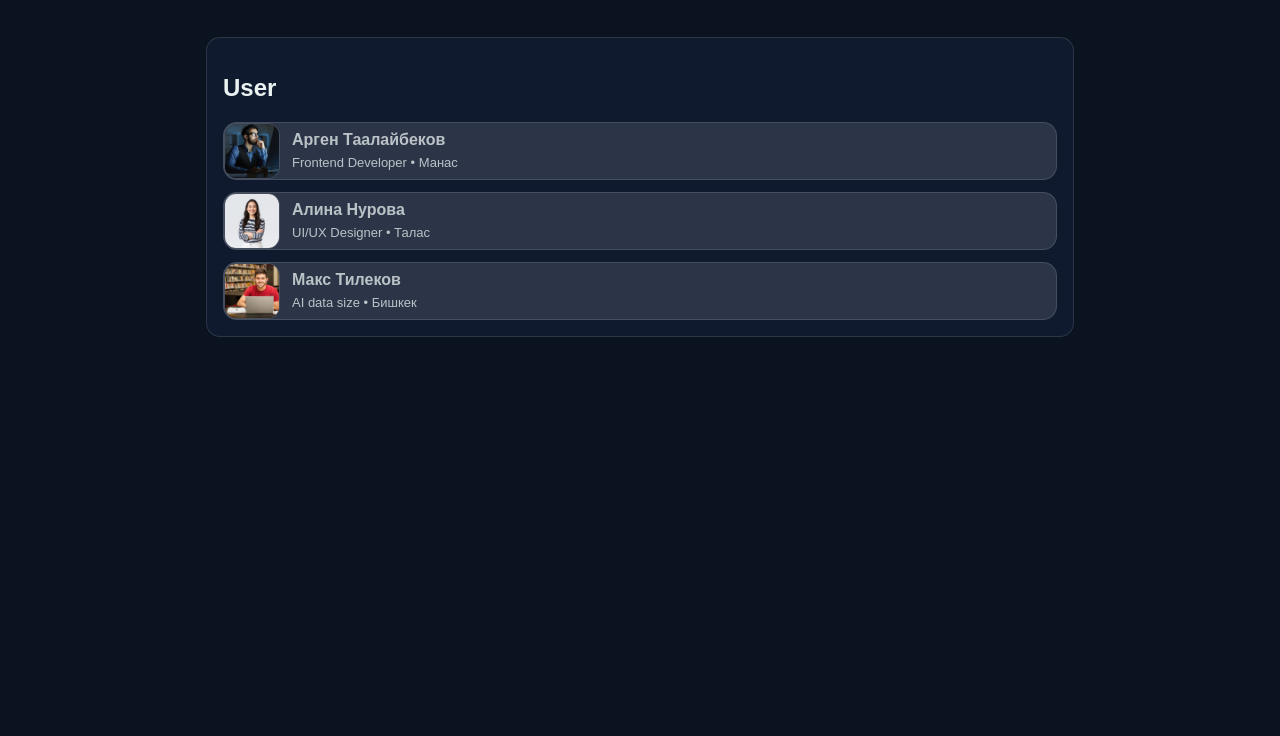
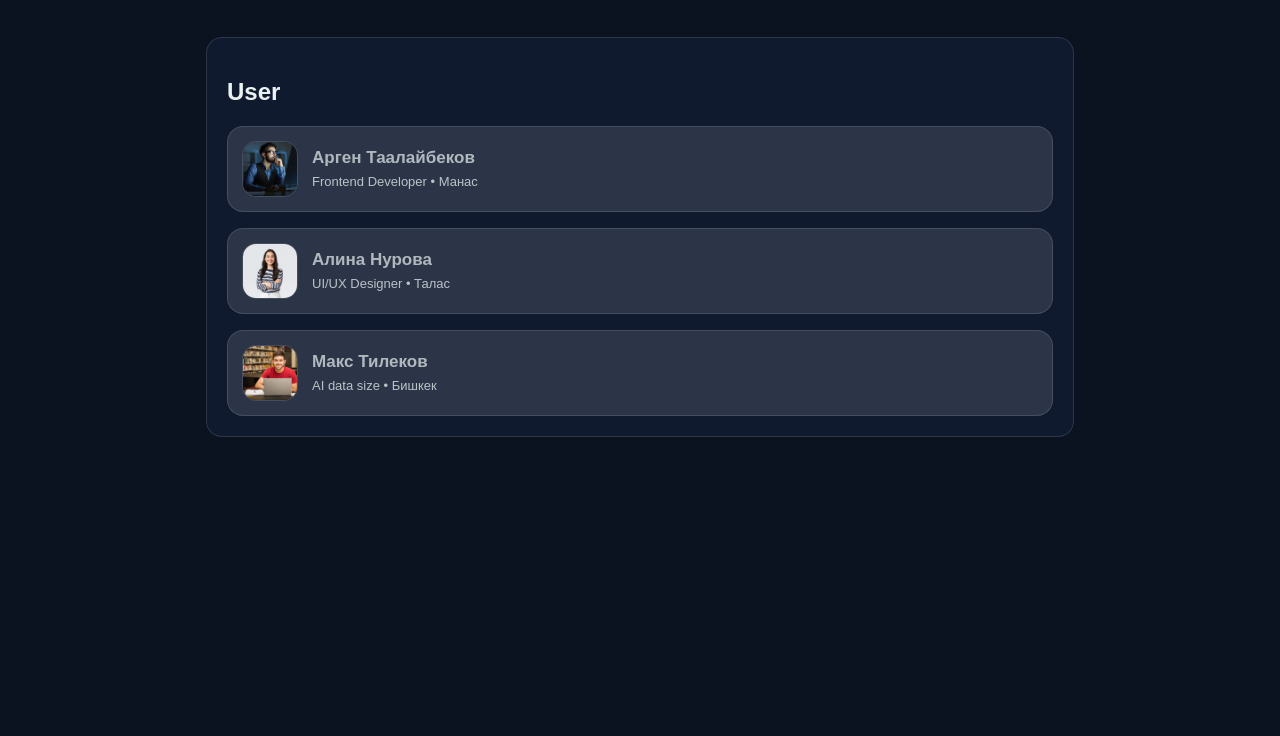
Before and after one commit to argen-2009/DOM, a plain HTML site: page index.html in a window 1280 px wide. Shown: the part 64-800 px from the top of the page. Drawn offline with Linux system fonts and the light colour scheme.

Commit message:
Update style.css

```diff
--- a/style.css
+++ b/style.css
@@ -16,6 +16,7 @@ body {
 }
 
 .header {
+    text-align: center;
     margin-bottom: 16px;
 }
 
@@ -31,43 +32,74 @@ body {
 .panel {
     background: #0f1a2f;
     border: 1px solid rgba(255, 255, 255, 0.12);
-    border-radius: 14px;
-    padding: 16px;
+    border-radius: 16px;
+    padding: 20px;
 }
 
 .users {
     display: grid;
-    gap: 12px;
-    margin-top: 12px;
+    gap: 16px;
+    margin-top: 16px;
 }
 
 .card {
     background: rgba(255, 255, 255, 0.12);
     border: 1px solid rgba(255, 255, 255, 0.12);
-    border-radius: 14px;
-    padding: 14x;
+    border-radius: 16px;
+    padding: 14px;
     display: grid;
     grid-template-columns: 56px 1fr;
-    gap: 12px;
+    gap: 14px;
     align-items: center;
+    transition: 0.3s ease;
+    animation: fadeIn 0.4s ease forwards;
+}
+
+.card:hover {
+    transform: translateY(-4px);
+    background: #1d2c4d;
+    box-shadow: 0 10px 25px rgba(0,0,0,0.4);
 }
 
 .avatar {
     width: 56px;
     height: 56px;
-    border-radius: 12px;
+    border-radius: 14px;
     object-fit: cover;
     border: 1px solid rgba(255, 255, 255, 0.12);
 }
 
 .name {
     margin: 0;
-    font-size: 16px;
-    opacity: 0.75;
+    font-size: 17px;
+    opacity: 0.7;
 }
 
 .meta {
     margin: 6px 0 0;
     font-size: 13px;
     opacity: 0.75;
+
 }
+
+@keyframes fadeIn {
+    from {
+        opacity: 0;
+        transform: translateY(15px);
+    }
+    to {
+        opacity: 1;
+        transform: translateY(0);
+    }
+}
+
+@media (max-width: 600px) {
+    .card {
+        grid-template-columns: 1fr;
+        text-align: center;
+    }
+
+    .avatar {
+        margin: 0 auto;
+    }
+}
```
